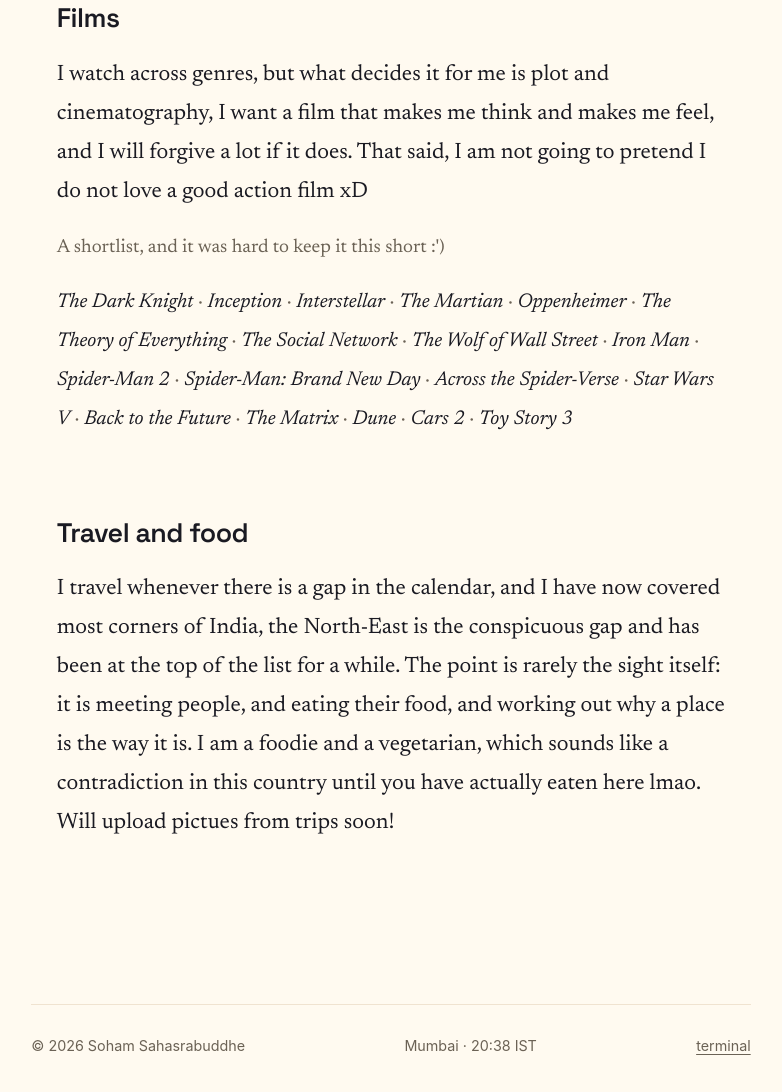
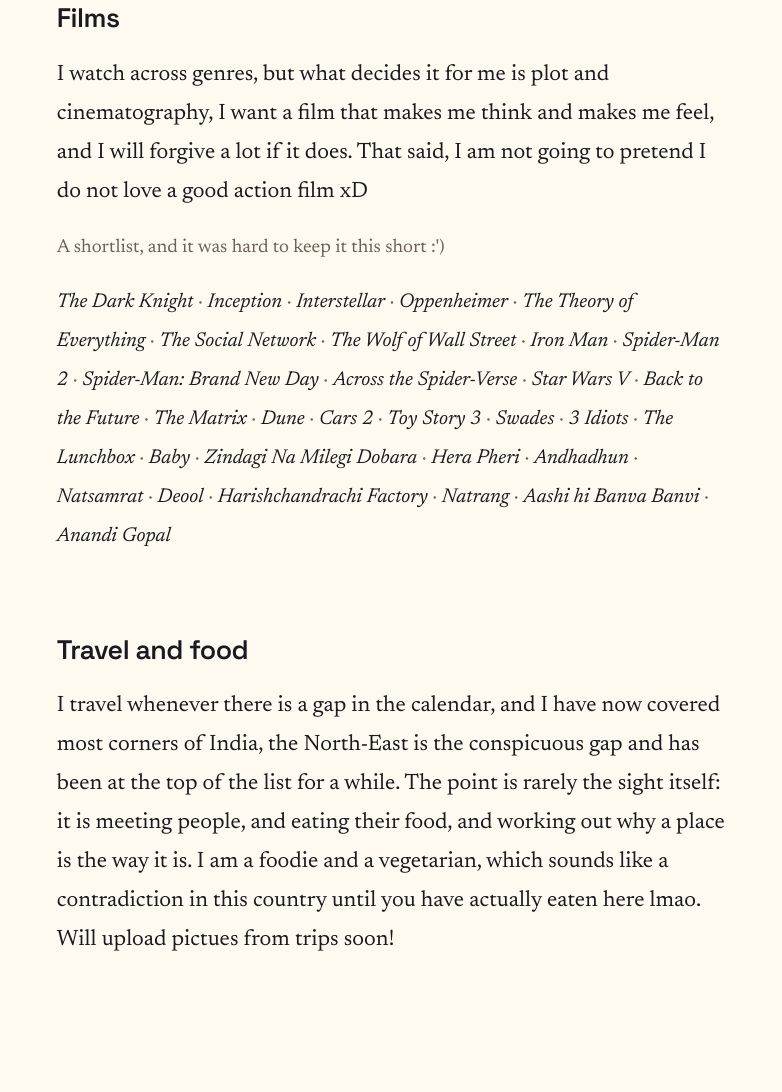
Before and after one commit to soham10/soham10.github.io, an Astro site: page /beyond in a window 1280 px wide. Shown: the part 1981-3073 px from the top of the page, without its empty margins (249-1031 px from the left). Built offline with nearby package versions, Linux system fonts and the light colour scheme; Astro itself is replaced by a stand-in of ours.

Commit message:
Updated CV

```diff
--- a/src/pages/beyond.astro
+++ b/src/pages/beyond.astro
@@ -42,7 +42,6 @@ const films = [
 	'The Dark Knight',
 	'Inception',
 	'Interstellar',
-	'The Martian',
 	'Oppenheimer',
 	'The Theory of Everything',
 	'The Social Network',
@@ -57,6 +56,19 @@ const films = [
 	'Dune',
 	'Cars 2',
 	'Toy Story 3',
+	'Swades',
+	'3 Idiots',
+	'The Lunchbox',
+	'Baby',
+	'Zindagi Na Milegi Dobara',
+	'Hera Pheri',
+	'Andhadhun',
+	'Natsamrat',
+	'Deool',
+	'Harishchandrachi Factory',
+	'Natrang',
+	'Aashi hi Banva Banvi',
+	'Anandi Gopal'
 ];
 ---
 
```
Also changed, not shown: 1 other file.
